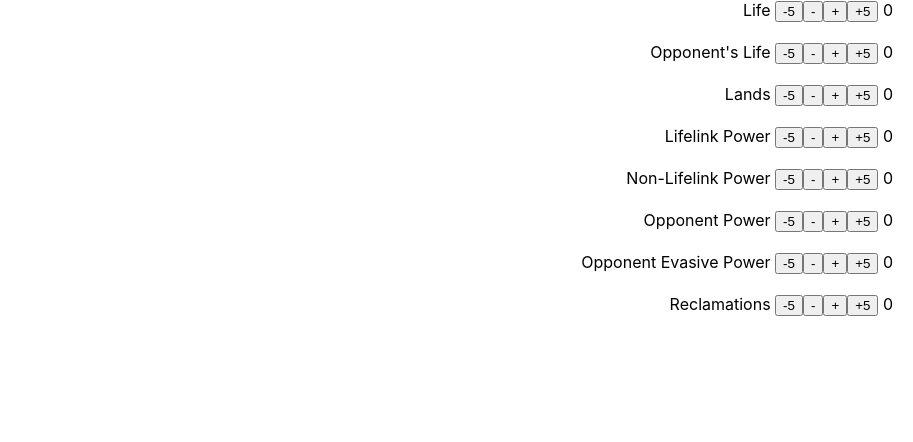
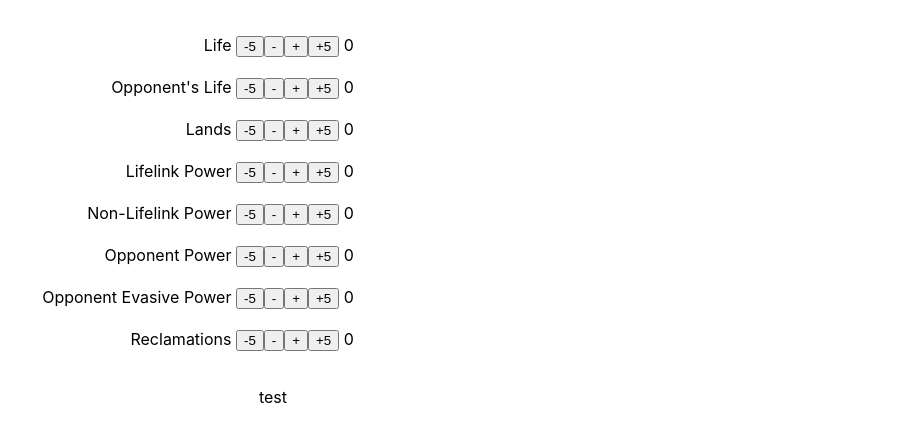
Before and after one commit to afroiland/doh-calculator, a React (Create React App) app: page / in a window 1280 px wide. Shown: the top 442 px of the page, without its empty margins (367-1280 px from the left). Built offline with nearby package versions, Linux system fonts and the light colour scheme.

Commit message:
Adjust positioning, add placeholder for result

```diff
--- a/src/components/main.jsx
+++ b/src/components/main.jsx
@@ -21,7 +21,10 @@ class Main extends Component {
 
   render() {
     return (
-      <div style={{textAlign: 'right', marginRight: 20}}>
+      <div style={{marginTop: 35}}>
+        <div style={{display: 'flex'}}>
+          <div style={{flexGrow: 1}}></div>
+          <div style={{textAlign: 'right', marginRight: 150}}>
             <Counter name='life' value={this.state.life} handleChange={this.handleChange} />
             <Counter name='oppLife' value={this.state.oppLife} handleChange={this.handleChange} />
             <Counter name='lands' value={this.state.lands} handleChange={this.handleChange} />
@@ -31,6 +34,12 @@ class Main extends Component {
             <Counter name='oppEvasivePower' value={this.state.oppEvasivePower} handleChange={this.handleChange} />
             <Counter name='reclamations' value={this.state.reclamations} handleChange={this.handleChange} />
           </div>
+          <div style={{flexGrow: 1}}></div>
+        </div>
+        <div>
+          <p style={{textAlign: 'center'}}>test</p>
+        </div>
+      </div>
     );
   }
 }
```
Lines whose indentation alone changed are shown as unchanged.
